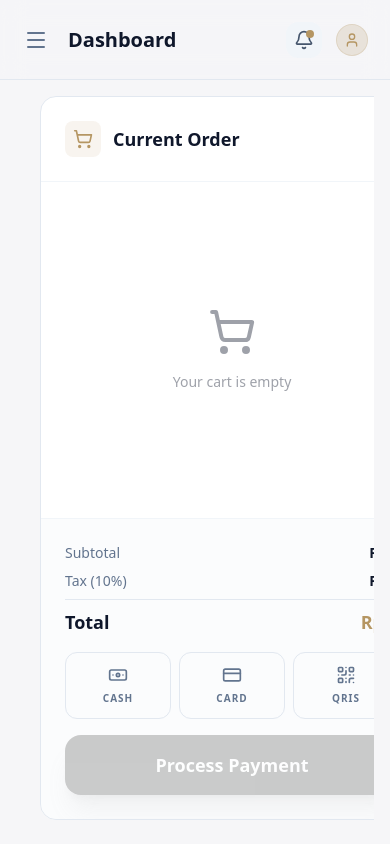
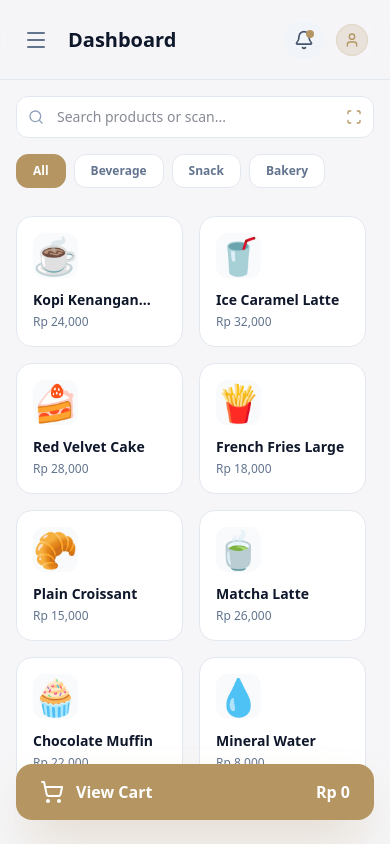
Before and after one commit to Akmalwizdom/notaloka, a Next.js app: page /checkout in a window 390 px wide. Built offline with nearby package versions, Linux system fonts and the light colour scheme.

Commit message:
feat: implement responsive design improvements and checkout mobile drawer

```diff
--- a/app/(dashboard)/checkout/page.tsx
+++ b/app/(dashboard)/checkout/page.tsx
@@ -89,6 +89,7 @@ const products: Product[] = [
 
 export default function CheckoutPage() {
   const [cart, setCart] = useState<CartItem[]>([]);
+  const [isCartOpen, setIsCartOpen] = useState(false);
 
   const addToCart = (product: Product) => {
     setCart((prev) => {
@@ -124,17 +125,121 @@ export default function CheckoutPage() {
   );
   const tax = subtotal * 0.1;
   const total = subtotal + tax;
+  const cartItemCount = cart.reduce((acc, item) => acc + item.quantity, 0);
+
+  const CartContent = (
+    <BentoCard className="w-full lg:w-96 flex flex-col p-0 overflow-hidden shrink-0 h-full lg:h-full border-none lg:border lg:border-slate-200 lg:dark:border-white/10 rounded-none lg:rounded-2xl">
+      <div className="p-6 border-b border-slate-100 dark:border-white/5 flex items-center justify-between">
+        <div className="flex items-center gap-3">
+          <div className="p-2 rounded-lg bg-brand/10 text-brand">
+            <ShoppingCart className="size-5" />
+          </div>
+          <h3 className="font-bold text-lg">Current Order</h3>
+        </div>
+        <button
+          onClick={() => setIsCartOpen(false)}
+          className="lg:hidden p-2 text-slate-500 hover:bg-slate-100 dark:hover:bg-white/5 rounded-lg transition-colors"
+        >
+          <Plus className="size-5 rotate-45" />
+        </button>
+      </div>
+
+      <div className="flex-1 overflow-y-auto p-6 space-y-4 custom-scrollbar">
+        <AnimatePresence initial={false}>
+          {cart.length === 0 ? (
+            <div className="h-full flex flex-col items-center justify-center text-center opacity-40 py-20">
+              <ShoppingCart className="size-12 mb-4" />
+              <p className="text-sm font-medium">Your cart is empty</p>
+            </div>
+          ) : (
+            cart.map((item) => (
+              <motion.div
+                key={item.id}
+                initial={{ opacity: 0, x: 20 }}
+                animate={{ opacity: 1, x: 0 }}
+                exit={{ opacity: 0, scale: 0.9 }}
+                className="flex items-center justify-between group"
+              >
+                <div className="flex items-center gap-3">
+                  <div className="size-10 rounded-lg bg-slate-100 dark:bg-white/5 flex items-center justify-center text-lg italic uppercase">
+                    {item.image}
+                  </div>
+                  <div>
+                    <p className="text-sm font-bold text-slate-800 dark:text-white">
+                      {item.name}
+                    </p>
+                    <p className="text-xs text-slate-500">
+                      Rp {(item.price * item.quantity).toLocaleString()}
+                    </p>
+                  </div>
+                </div>
+                <div className="flex items-center gap-2">
+                  <button
+                    onClick={() => updateQuantity(item.id, -1)}
+                    className="size-8 md:size-7 rounded-lg border border-slate-200 dark:border-white/10 flex items-center justify-center hover:bg-slate-50 dark:hover:bg-white/5 transition-colors"
+                  >
+                    <Minus className="size-3" />
+                  </button>
+                  <span className="text-sm font-bold w-6 text-center">
+                    {item.quantity}
+                  </span>
+                  <button
+                    onClick={() => updateQuantity(item.id, 1)}
+                    className="size-8 md:size-7 rounded-lg border border-slate-200 dark:border-white/10 flex items-center justify-center hover:bg-slate-50 dark:hover:bg-white/5 transition-colors"
+                  >
+                    <Plus className="size-3" />
+                  </button>
+                </div>
+              </motion.div>
+            ))
+          )}
+        </AnimatePresence>
+      </div>
+
+      <div className="p-6 bg-slate-50/50 dark:bg-white/2 border-t border-slate-100 dark:border-white/5 space-y-4">
+        <div className="space-y-2">
+          <div className="flex justify-between text-sm">
+            <span className="text-slate-500">Subtotal</span>
+            <span className="font-bold">Rp {subtotal.toLocaleString()}</span>
+          </div>
+          <div className="flex justify-between text-sm">
+            <span className="text-slate-500">Tax (10%)</span>
+            <span className="font-bold">Rp {tax.toLocaleString()}</span>
+          </div>
+          <div className="flex justify-between text-lg pt-2 border-t border-slate-200 dark:border-white/10">
+            <span className="font-black">Total</span>
+            <span className="font-black text-brand">
+              Rp {total.toLocaleString()}
+            </span>
+          </div>
+        </div>
+
+        <div className="grid grid-cols-3 gap-2">
+          <PaymentMethod icon={Banknote} label="Cash" />
+          <PaymentMethod icon={CreditCard} label="Card" />
+          <PaymentMethod icon={QrCode} label="QRIS" />
+        </div>
+
+        <button
+          disabled={cart.length === 0}
+          className="w-full py-4 bg-brand text-white rounded-2xl font-black text-lg shadow-xl shadow-brand/20 hover:scale-[1.02] transition-all active:scale-[0.98] disabled:opacity-50 disabled:grayscale disabled:scale-100"
+        >
+          Process Payment
+        </button>
+      </div>
+    </BentoCard>
+  );
 
   return (
-    <div className="flex h-[calc(100vh-120px)] gap-6 overflow-hidden">
+    <div className="flex flex-col lg:flex-row h-full lg:h-[calc(100vh-120px)] gap-6 overflow-hidden relative">
       {/* Product Selection Area */}
       <div className="flex-1 flex flex-col gap-6 overflow-hidden">
-        <div className="flex items-center justify-between">
-          <div className="relative w-96">
+        <div className="flex flex-col sm:flex-row sm:items-center justify-between gap-4">
+          <div className="relative w-full sm:w-80 md:w-96">
             <Search className="absolute left-3 top-1/2 -translate-y-1/2 text-slate-400 size-4" />
             <input
-              className="w-full pl-10 pr-4 py-2.5 rounded-xl bg-white dark:bg-white/5 border border-slate-200 dark:border-white/10 text-sm outline-none focus:border-brand transition-all"
-              placeholder="Search products or scan barcode..."
+              className="w-full pl-10 pr-10 py-2.5 rounded-xl bg-white dark:bg-white/5 border border-slate-200 dark:border-white/10 text-sm outline-none focus:border-brand transition-all"
+              placeholder="Search products or scan..."
               type="text"
             />
             <button className="absolute right-3 top-1/2 -translate-y-1/2 text-brand">
@@ -183,99 +288,53 @@ export default function CheckoutPage() {
         </div>
       </div>
 
-      {/* Cart Sidebar */}
-      <BentoCard className="w-96 flex flex-col p-0 overflow-hidden shrink-0">
-        <div className="p-6 border-b border-slate-100 dark:border-white/5 flex items-center gap-3">
-          <div className="p-2 rounded-lg bg-brand/10 text-brand">
-            <ShoppingCart className="size-5" />
+      {/* Cart Desktop Sidebar */}
+      <div className="hidden lg:block h-full">{CartContent}</div>
+
+      {/* Floating View Cart Button (Mobile) */}
+      <div className="fixed bottom-6 left-1/2 -translate-x-1/2 lg:hidden z-20 w-[calc(100%-2rem)] max-w-md">
+        <button
+          onClick={() => setIsCartOpen(true)}
+          className="w-full h-14 bg-brand text-white rounded-2xl font-bold flex items-center justify-between px-6 shadow-2xl shadow-brand/40 animate-in slide-in-from-bottom"
+        >
+          <div className="flex items-center gap-3">
+            <div className="relative">
+              <ShoppingCart className="size-6" />
+              {cartItemCount > 0 && (
+                <span className="absolute -top-2 -right-2 size-5 bg-white text-brand rounded-full text-[10px] flex items-center justify-center border-2 border-brand">
+                  {cartItemCount}
+                </span>
+              )}
+            </div>
+            <span>View Cart</span>
           </div>
-          <h3 className="font-bold text-lg">Current Order</h3>
-        </div>
+          <span className="font-black">Rp {total.toLocaleString()}</span>
+        </button>
+      </div>
 
-        <div className="flex-1 overflow-y-auto p-6 space-y-4 custom-scrollbar">
-          <AnimatePresence initial={false}>
-            {cart.length === 0 ? (
-              <div className="h-full flex flex-col items-center justify-center text-center opacity-40 py-20">
-                <ShoppingCart className="size-12 mb-4" />
-                <p className="text-sm font-medium">Your cart is empty</p>
-              </div>
-            ) : (
-              cart.map((item) => (
-                <motion.div
-                  key={item.id}
-                  initial={{ opacity: 0, x: 20 }}
-                  animate={{ opacity: 1, x: 0 }}
-                  exit={{ opacity: 0, scale: 0.9 }}
-                  className="flex items-center justify-between group"
-                >
-                  <div className="flex items-center gap-3">
-                    <div className="size-10 rounded-lg bg-slate-100 dark:bg-white/5 flex items-center justify-center text-lg italic uppercase">
-                      {item.image}
-                    </div>
-                    <div>
-                      <p className="text-sm font-bold text-slate-800 dark:text-white">
-                        {item.name}
-                      </p>
-                      <p className="text-xs text-slate-500">
-                        Rp {(item.price * item.quantity).toLocaleString()}
-                      </p>
-                    </div>
-                  </div>
-                  <div className="flex items-center gap-2">
-                    <button
-                      onClick={() => updateQuantity(item.id, -1)}
-                      className="size-7 rounded-lg border border-slate-200 dark:border-white/10 flex items-center justify-center hover:bg-slate-50 dark:hover:bg-white/5 transition-colors"
-                    >
-                      <Minus className="size-3" />
-                    </button>
-                    <span className="text-sm font-bold w-6 text-center">
-                      {item.quantity}
-                    </span>
-                    <button
-                      onClick={() => updateQuantity(item.id, 1)}
-                      className="size-7 rounded-lg border border-slate-200 dark:border-white/10 flex items-center justify-center hover:bg-slate-50 dark:hover:bg-white/5 transition-colors"
-                    >
-                      <Plus className="size-3" />
-                    </button>
-                  </div>
-                </motion.div>
-              ))
-            )}
-          </AnimatePresence>
-        </div>
-
-        <div className="p-6 bg-slate-50/50 dark:bg-white/2 border-t border-slate-100 dark:border-white/5 space-y-4">
-          <div className="space-y-2">
-            <div className="flex justify-between text-sm">
-              <span className="text-slate-500">Subtotal</span>
-              <span className="font-bold">Rp {subtotal.toLocaleString()}</span>
-            </div>
-            <div className="flex justify-between text-sm">
-              <span className="text-slate-500">Tax (10%)</span>
-              <span className="font-bold">Rp {tax.toLocaleString()}</span>
-            </div>
-            <div className="flex justify-between text-lg pt-2 border-t border-slate-200 dark:border-white/10">
-              <span className="font-black">Total</span>
-              <span className="font-black text-brand">
-                Rp {total.toLocaleString()}
-              </span>
-            </div>
+      {/* Mobile Cart Drawer */}
+      <AnimatePresence>
+        {isCartOpen && (
+          <div className="fixed inset-0 z-50 lg:hidden">
+            <motion.div
+              initial={{ opacity: 0 }}
+              animate={{ opacity: 1 }}
+              exit={{ opacity: 0 }}
+              onClick={() => setIsCartOpen(false)}
+              className="absolute inset-0 bg-black/50 backdrop-blur-sm"
+            />
+            <motion.div
+              initial={{ y: "100%" }}
+              animate={{ y: 0 }}
+              exit={{ y: "100%" }}
+              transition={{ type: "spring", damping: 25, stiffness: 200 }}
+              className="absolute inset-x-0 bottom-0 top-10 bg-background-light dark:bg-background-dark rounded-t-3xl overflow-hidden"
+            >
+              {CartContent}
+            </motion.div>
           </div>
-
-          <div className="grid grid-cols-3 gap-2">
-            <PaymentMethod icon={Banknote} label="Cash" />
-            <PaymentMethod icon={CreditCard} label="Card" />
-            <PaymentMethod icon={QrCode} label="QRIS" />
-          </div>
-
-          <button
-            disabled={cart.length === 0}
-            className="w-full py-4 bg-brand text-white rounded-2xl font-black text-lg shadow-xl shadow-brand/20 hover:scale-[1.02] transition-all active:scale-[0.98] disabled:opacity-50 disabled:grayscale disabled:scale-100"
-          >
-            Process Payment
-          </button>
-        </div>
-      </BentoCard>
+        )}
+      </AnimatePresence>
     </div>
   );
 }
--- a/app/(dashboard)/inventory/page.tsx
+++ b/app/(dashboard)/inventory/page.tsx
@@ -81,7 +81,7 @@ export default function InventoryPage() {
 
       <BentoCard className="overflow-hidden p-0">
         <div className="p-4 border-b border-slate-100 dark:border-white/5 bg-slate-50/50 dark:bg-white/2 flex items-center justify-between">
-          <div className="relative w-72">
+          <div className="relative w-full max-w-sm">
             <Search className="absolute left-3 top-1/2 -translate-y-1/2 text-slate-400 size-4" />
             <input
               className="w-full pl-10 pr-4 py-2 rounded-lg bg-white dark:bg-background-dark border border-slate-200 dark:border-white/10 text-sm outline-none focus:border-brand transition-all"
--- a/app/(dashboard)/transactions/page.tsx
+++ b/app/(dashboard)/transactions/page.tsx
@@ -84,7 +84,7 @@ export default function TransactionsPage() {
 
       <BentoCard className="overflow-hidden p-0">
         <div className="p-4 border-b border-slate-100 dark:border-white/5 bg-slate-50/50 dark:bg-white/2 flex items-center justify-between">
-          <div className="relative w-72">
+          <div className="relative w-full max-w-sm">
             <Search className="absolute left-3 top-1/2 -translate-y-1/2 text-slate-400 size-4" />
             <input
               className="w-full pl-10 pr-4 py-2 rounded-lg bg-white dark:bg-background-dark border border-slate-200 dark:border-white/10 text-sm outline-none focus:border-brand transition-all"
```
